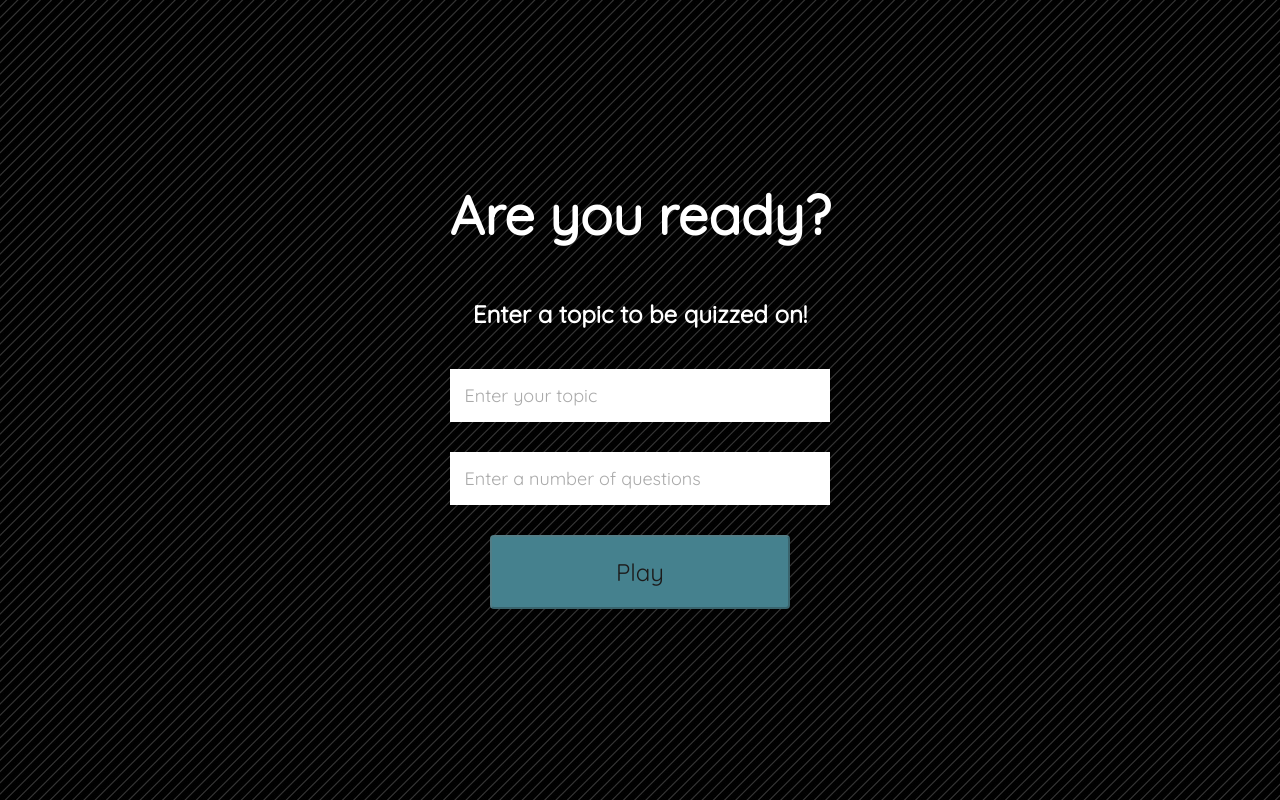
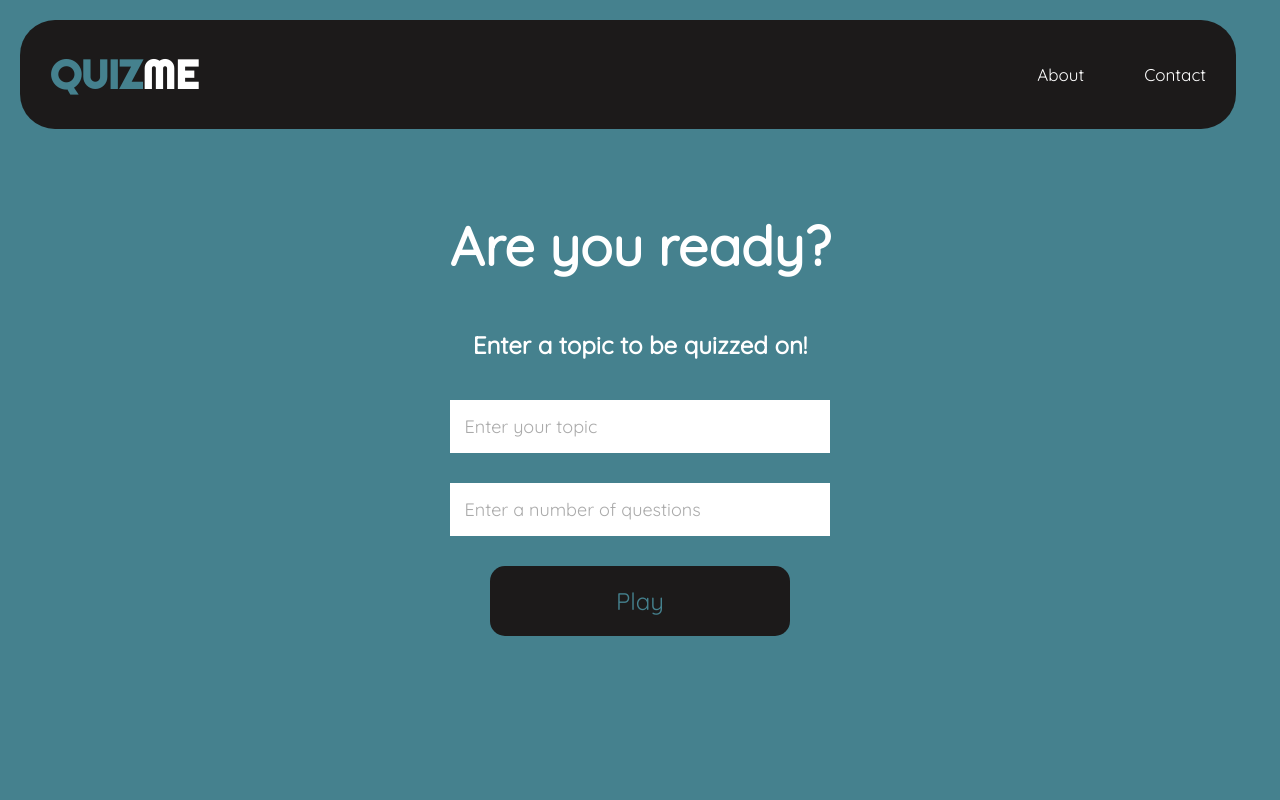
Before and after one commit to AM-Hack/QuizMe, a website built with Vite: page vite-project/index.html in a window 1280 px wide. Built offline with nearby package versions, Linux system fonts and the light colour scheme.

Commit message:
navbar, good styling

```diff
--- a/vite-project/index.html
+++ b/vite-project/index.html
@@ -6,8 +6,14 @@
     <title>Home Page</title>
     <link rel="stylesheet" href="src/css/style.css">
     <link rel="icon" type="image/x-icon" href="/Favicon.ico">
+    <link href="https://fonts.googleapis.com/css?family=Righteous|Open+Sans" rel="stylesheet">
 </head>
 <body>
+    <div class="navigation">
+        <a class="logo" href="index.html">QUIZ<span>ME</span></a>
+        <a class="contabt" href="https://www.google.com">About</a>
+        <a class="contabt" href="mailto:aadibhat09@gmail.com">Contact</a>
+      </div>
     <div class="container">
         <div id="home" class="flex-column flex-center">
             <h1>Are you ready?</h1>
--- a/vite-project/src/css/style.css
+++ b/vite-project/src/css/style.css
@@ -2,8 +2,8 @@
 @import url('https://fonts.googleapis.com/css2?family=Quicksand&display=swap');
 
 :root {
-    background-color: rgb(29,29,26);
-    background-image: url('../../public/wallpaper.png');
+    background-color:rgb(69,129,142);
+
 }
 
 * {
@@ -14,6 +14,60 @@
     font-family: 'Quicksand', cursive;
 
 }
+
+
+
+
+.navigation {
+    display:inline-flex;
+    width:95%;
+    overflow: hidden;
+    border-radius:35px;
+    transition: transform .2s;
+    margin:20px;
+    background-color: rgb(28, 26, 26);
+    /* background-image:url("../../public/wallpaper.png"); */
+    background-size:500px;
+    justify-content: center;
+  }
+.navigation:hover{
+  transform: scale(1.02);
+}
+.navigation .logo{
+  float: left;
+  font-family:"Righteous", "Quicksand";
+  color:rgb(69,129,142);
+  font-size:40px;
+  text-align:center;
+  text-decoration:none;
+  margin-right:auto;
+  font-weight:bold;
+}
+.navigation span{
+    color:white;
+    font-family:"Righteous";
+    font-size:40px;
+}
+.navigation .contabt{
+  font-family:"Quicksand";
+  float:right;
+  margin-top:auto;
+  margin-bottom:auto;
+}
+
+.navigation a {
+  float: right;
+  color: white;
+  text-align: center;
+  padding: 30px 30px;
+  text-decoration: none;
+  font-size: 17px;
+}
+.navigation a:hover {
+  color:rgb(69,129,142);
+}
+
+
 
 h1 {
     font-size: 5.4rem;
@@ -28,7 +82,7 @@ h2 {
 
 .container {
     width: 100vw;
-    height: 100vh;
+    height: 70vh;
     display: flex;
     justify-content: center;
     align-items: center;
@@ -67,16 +121,20 @@ h2 {
     text-align: center;
     margin-bottom: 1rem;
     text-decoration: none;
-    color: rgb(28, 26, 26);
-    background: rgb(69,129,142);
-    border-radius: 4px;
+    color: rgb(69,129,142);
+    background: rgb(28, 26, 26);
+    /* background-image:url("../../public/wallpaper.png"); */
+    border-radius: 15px;
+    border:none;
+    transition: transform .2s;
+
 }
 
 .btn:hover {
     cursor: pointer;
-    box-shadow: 0 0.4rem 1.4rem 0 rgba(12,52,61, 0.6);
-    transition: transform 150ms;
-    transform: scale(1.03);
+    /* box-shadow: 0 0.4rem 1.4rem 0 rgba(12,52,61, 0.6);
+    transition: transform 150ms; */
+    transform: scale(1.05);
 }
 
 .btn[disabled]:hover {
```
